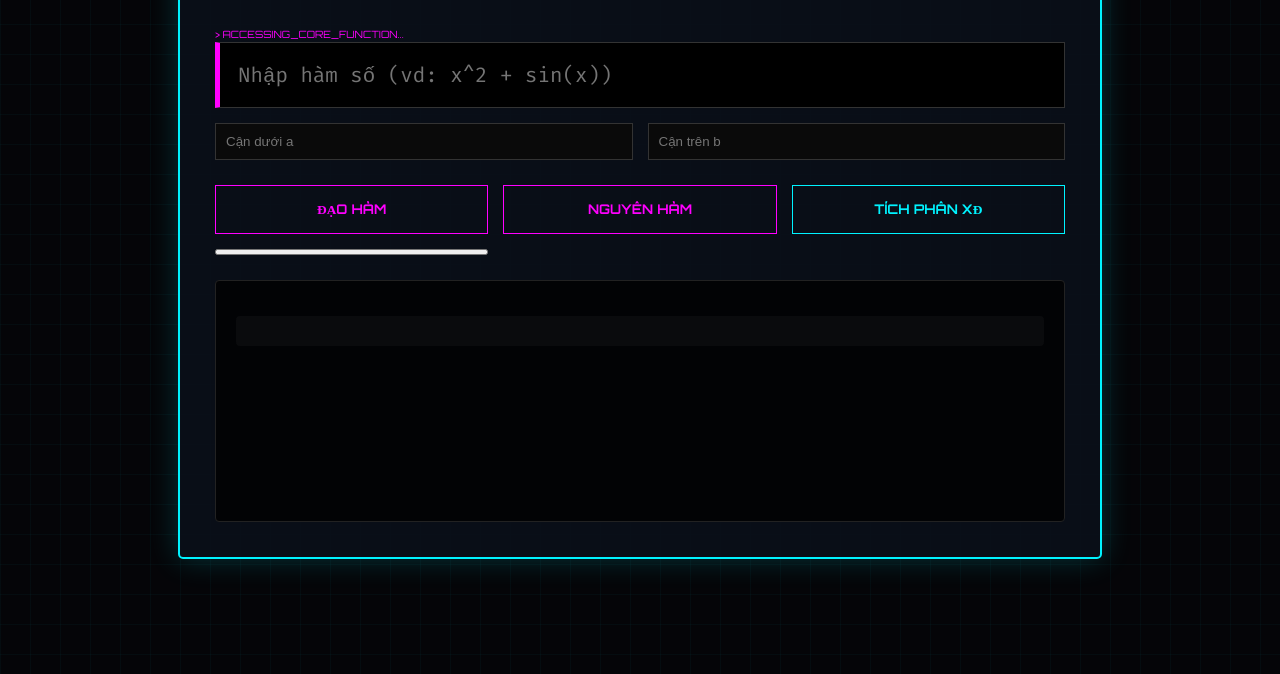
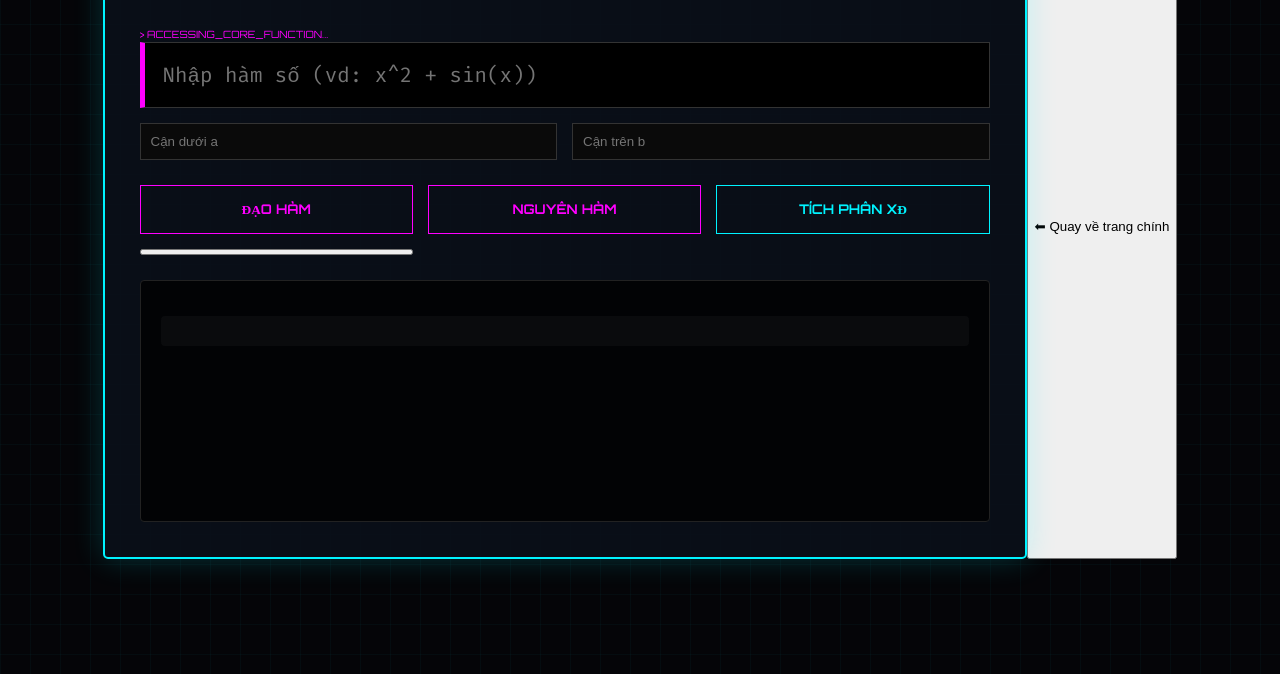
Before and after one commit to Shirodesu6/math-stem-project, a plain HTML site: page giaitoann.html in a window 1280 px wide. Shown: the part 126-800 px from the top of the page. Drawn offline with nearby package versions, Linux system fonts and the light colour scheme.

Commit message:
Add back button to return to main page

```diff
--- a/giaitoann.html
+++ b/giaitoann.html
@@ -141,7 +141,9 @@
         <div id="math-result" class="math-output"></div>
     </div>
 </div>
-
+<button class="back" onclick="location.href='index.html'">
+⬅ Quay về trang chính
+</button>
 <script>
     function writeLog(msg) {
         const log = document.getElementById('step-logs');
```
